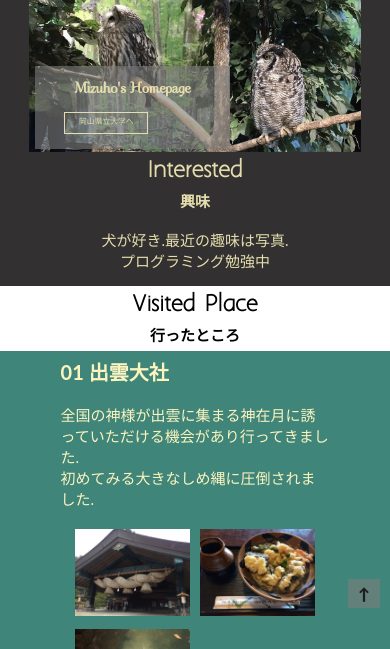
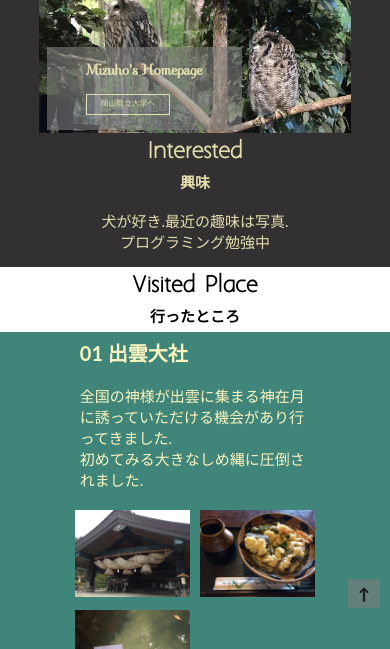
Before and after one commit to tomocreate01/tomocreate01.github.io, a plain HTML site: page index.html in a window 390 px wide. Shown: the part 195-844 px from the top of the page. Drawn offline with nearby package versions, Linux system fonts and the light colour scheme; a web font is replaced by a local one.

Commit message:
[change]changed width

```diff
--- a/CSS/main.css
+++ b/CSS/main.css
@@ -40,7 +40,7 @@ body{
 
 /*--画像--*/
 img{
-  width: 85%;
+  width: 80%;
   margin-left: auto;
   margin-right: auto;
 }
@@ -49,7 +49,7 @@ img{
   p{
     margin-left: auto;
     margin-right: auto;
-    width: 70%;
+    width: 60%;
     font-size: 20px;
     text-align: left;
   }
@@ -58,7 +58,7 @@ img{
   p{
     margin-left: auto;
     margin-right: auto;
-    width: 70%;
+    width: 60%;
     font-size: 18px;
     text-align: left;
   }
@@ -67,7 +67,7 @@ img{
   p{
     margin-left: auto;
     margin-right: auto;
-    width: 70%;
+    width: 60%;
     font-size: 15px;
     text-align: left;
   }
@@ -143,7 +143,7 @@ img{
 
 #pageHead .HeadVisualtext{
   position: absolute;
-  left: 9%;
+  left: 12%;
   bottom: 2%;
   width: 50%;
   height: auto;
@@ -197,7 +197,7 @@ h3{font-size: 23px;}
 h4{
   margin-left: auto;
   margin-right: auto;
-  width: 70%;
+  width: 60%;
   font-size: 30px;
   text-align: left;
 }
@@ -205,7 +205,7 @@ h4{
   h4{
     margin-left: auto;
     margin-right: auto;
-    width: 70%;
+    width: 60%;
     font-size: 20px;
     text-align: left;
   }
@@ -243,13 +243,13 @@ h4{
   margin-left: auto;
   margin-right: auto;
   text-align: left;
-  width: 40vw;
+  width: 40%;
 }
 #me .me-text{
   margin-left: auto;
   margin-right: auto;
   text-align: left;
-  width: 30vw;
+  width: 30%;
 }
 /*----- 地図-----*/
 #Map{
```
